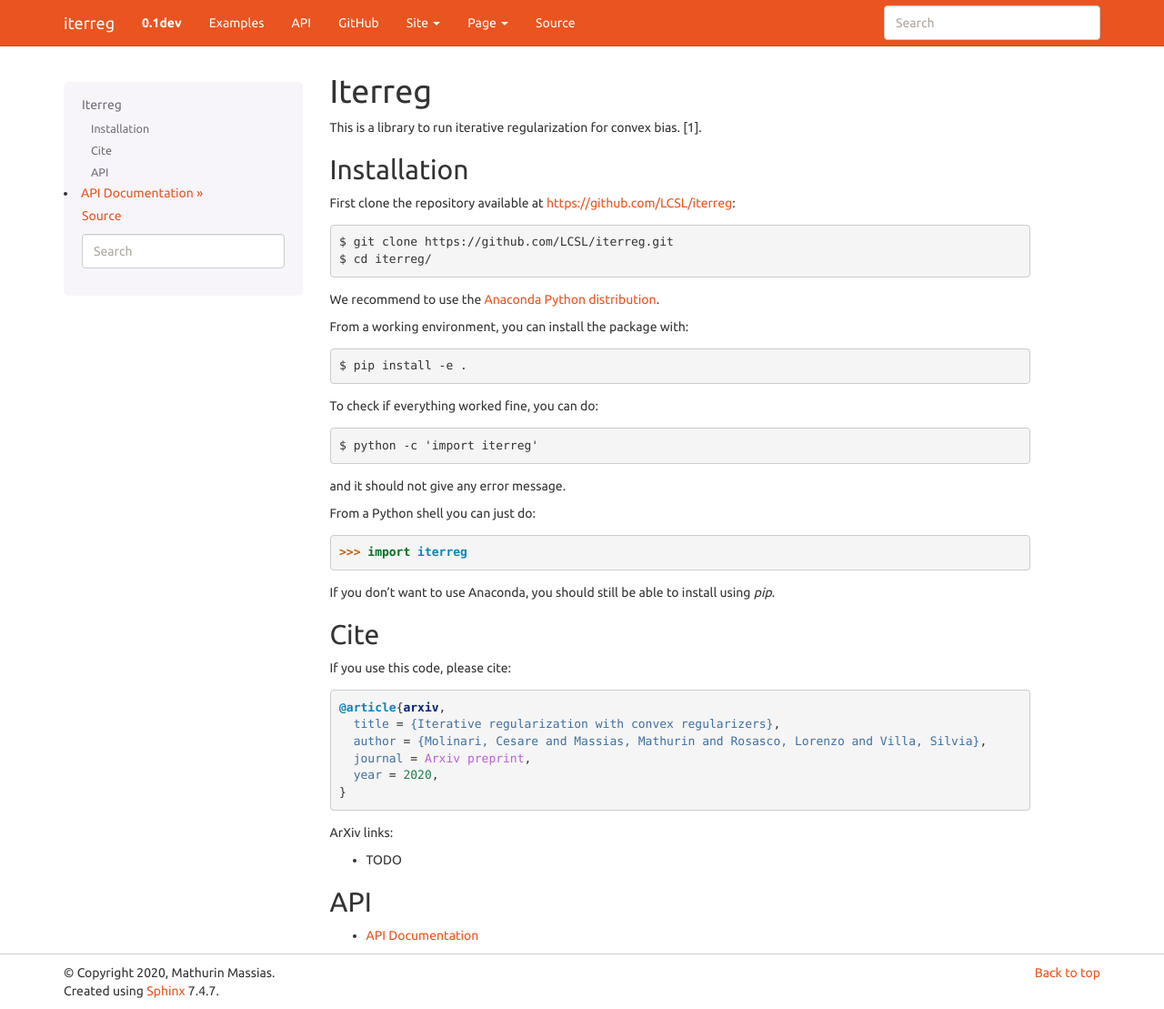
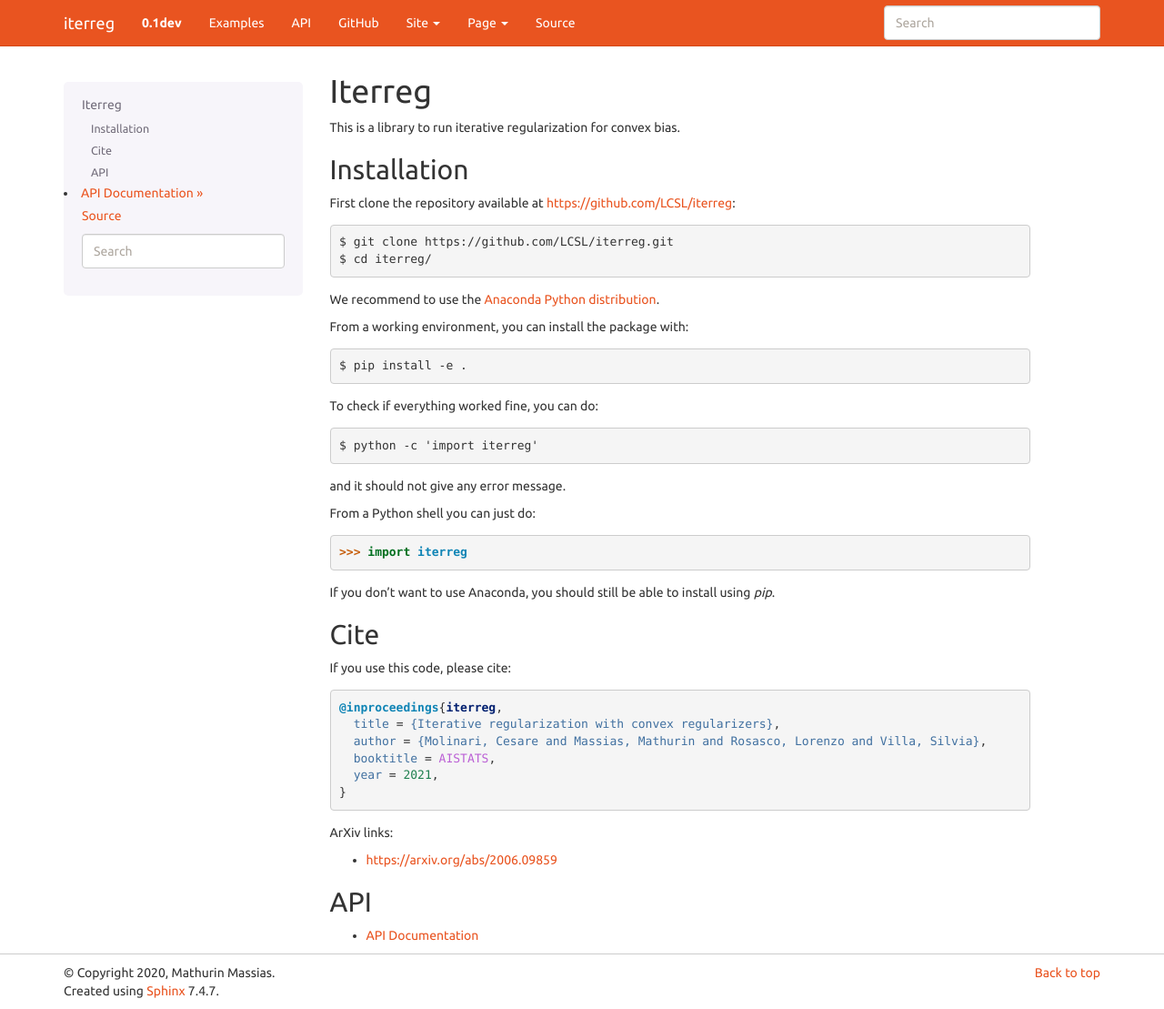
Before and after one commit to LCSL/iterreg, a Sphinx documentation site: the page built from doc/index.rst, in a window 1280 px wide and 1109 px high. Shown: the whole window at 91% size. Built offline with Sphinx 7.4.7, drawn with Linux system fonts in a browser that asks for light colours.

```diff
--- a/doc/index.rst
+++ b/doc/index.rst
@@ -6,7 +6,7 @@
 Iterreg
 =======
 
-This is a library to run iterative regularization for convex bias. [1].
+This is a library to run iterative regularization for convex bias.
 
 Installation
 ------------
@@ -41,18 +41,18 @@ If you use this code, please cite:
 
 .. code-block:: bibtex
 
-  @article{arxiv,
+  @inproceedings{iterreg,
     title = {Iterative regularization with convex regularizers},
     author = {Molinari, Cesare and Massias, Mathurin and Rosasco, Lorenzo and Villa, Silvia},
-    journal = Arxiv preprint,
-    year = 2020,
+    booktitle = AISTATS,
+    year = 2021,
   }
 
 
 
 ArXiv links:
 
-- TODO
+- https://arxiv.org/abs/2006.09859
 
 
 
```
Also changed, not shown: README.rst (+71 -1 lines), 2 other files.
